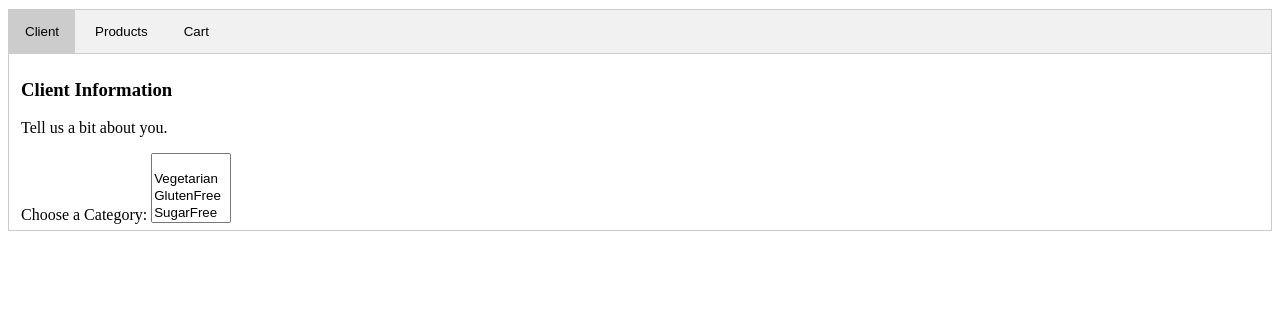
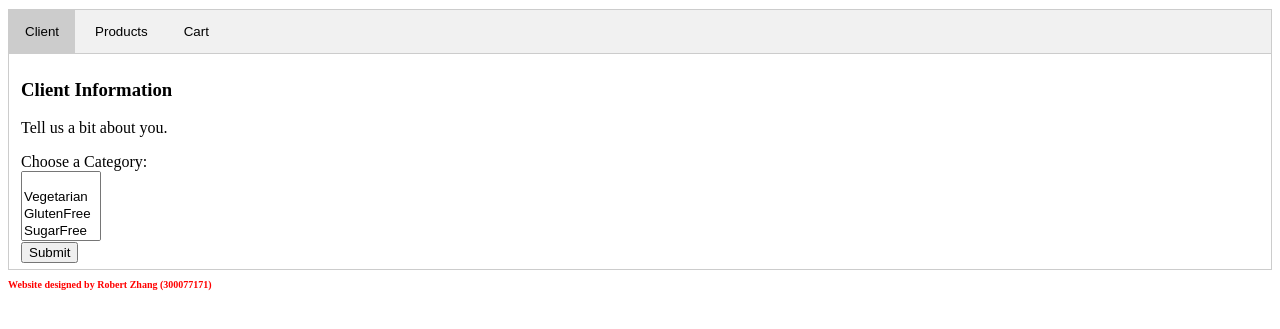
Before and after one commit to BobsterBobby/SEG3125_Module2Lab, a plain HTML site: page index.html in a window 1280 px wide. Both pictures are taken after a click on the button "Client". Shown: the part 85-414 px from the top of the page. Drawn offline with Linux system fonts and the light colour scheme.

Commit message:
MultichoicePart1

```diff
--- a/index.html
+++ b/index.html
@@ -26,7 +26,8 @@
 			<h3>Client Information</h3>
 			<p>Tell us a bit about you.</p>
 				Choose a Category:
-				<select id="dietSelect" name="dietSelect" onchange="populateListProductChoices(this.id, 'displayProduct')" multiple>
+				<br>
+				<select id="dietSelect" name="dietSelect" multiple>
 					<option value=""></option>
 					<option value="Vegetarian">Vegetarian</option>
 					<option value="GlutenFree">GlutenFree</option>
@@ -34,6 +35,8 @@
 					<option value="LactoseFree">LactoseFree</option>
 					<option value="None">None</option>
 				</select>
+				<br>
+				<button id="addChoice" type = "button" value = "Submit" class="block" onclick="populateListProductChoices('dietSelect', 'displayProduct')">Submit</button>
 		</div>
 
 		<div id="Products" class="tabcontent">
@@ -55,5 +58,8 @@
 		<script src="scripts/groceries.js"></script>
 		<script src="scripts/main.js"></script>
 
+		<h2><footer>
+				Website designed by Robert Zhang (300077171)
+		</footer></h2>
 	</body>
 </html>
--- a/scripts/groceries.js
+++ b/scripts/groceries.js
@@ -102,6 +102,7 @@ var products = [
 
 function restrictListProducts(prods, restriction) {
 	let product_names = [];
+	//var
 	for (let i=0; i<prods.length; i+=1) {
 		if (isElemOf (prods[i], product_names)){
 			//ignore duplicates
--- a/scripts/main.js
+++ b/scripts/main.js
@@ -28,12 +28,14 @@ function openInfo(evt, tabName) {
 // it makes each product name as the label for the checkbos
 
 function populateListProductChoices(slct1, slct2) {
+	//document.write(slct1);
     var s1 = document.getElementById(slct1);
     var s2 = document.getElementById(slct2);
 
 	// s2 represents the <div> in the Products tab, which shows the product list, so we first set it empty
     s2.innerHTML = "";
-
+		//document.write(s1.value);
+		//document.write(slct1);
 	// obtain a reduced list of products based on restrictions
     var optionArray = restrictListProducts(products, s1.value);
 
```
